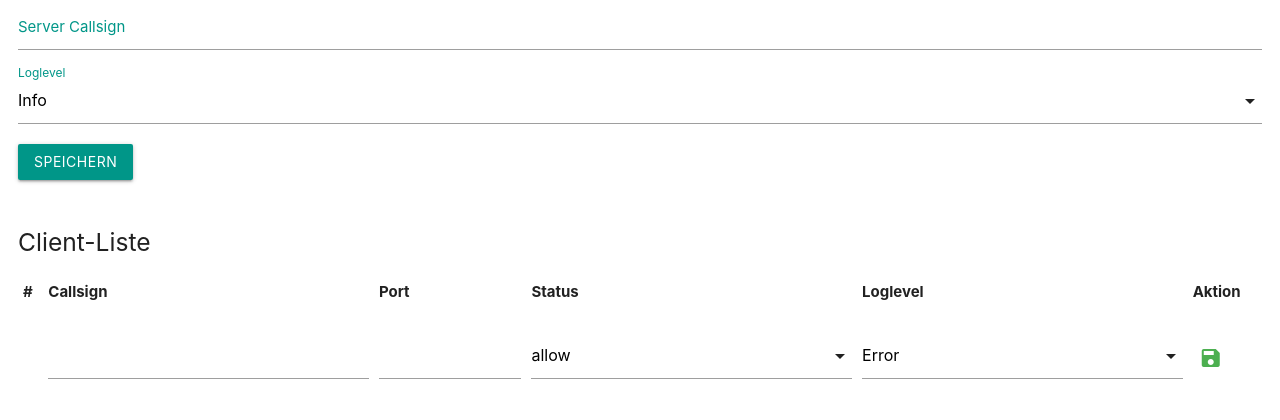
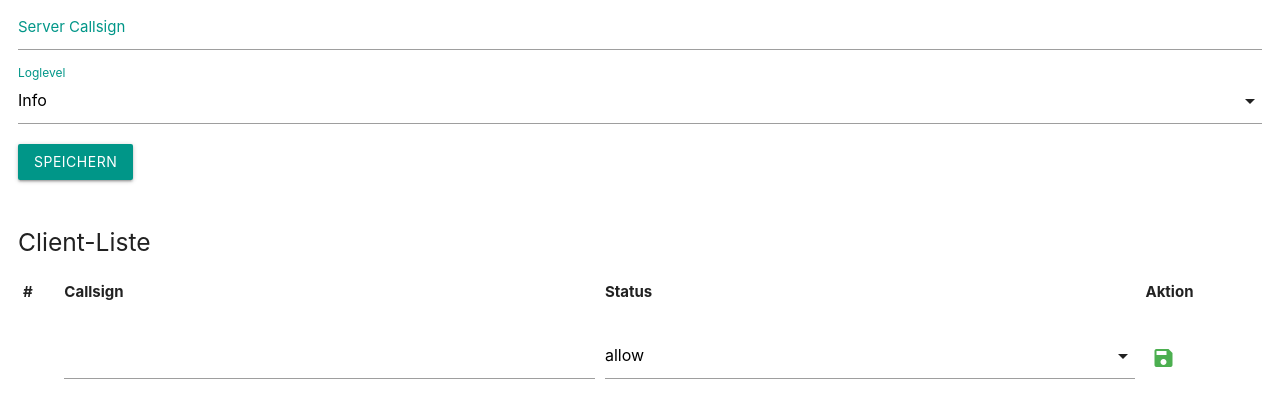
Before and after one commit to nad22/UDM-Packet-Radio-Internet-Gateway, a PHP site: page /udm-prig/ in a window 1280 px wide. Shown: the part 506-926 px from the top of the page. Run offline with PHP 8.4, Linux system fonts and the light colour scheme; the visitor is signed in with stand-in values (Sample User, id 1); data that the repository does not hold is empty.

Commit message:
removed loglevel and port from client list and database

```diff
--- a/index.php
+++ b/index.php
@@ -11,7 +11,7 @@ require_once("db.php");
 <meta name="viewport" content="width=device-width, initial-scale=1.0"/>
 <link href="https://cdnjs.cloudflare.com/ajax/libs/materialize/1.0.0/css/materialize.min.css" rel="stylesheet">
 <style>
-body {padding:18px;}
+body {padding:18px; max-width: 1400px; margin: 0 auto;}
 pre {font-size: 12px; background:#222; color:#eee; padding:10px;}
 .input-field label {color: #009688;}
 .tabs .tab a.active { color: #009688;}
@@ -22,6 +22,15 @@ td input, td select {width:95%; margin:0; font-size:1em;}
 td {vertical-align:middle;}
 .icon-btn {border:none; background:transparent; cursor:pointer;}
 .success-msg {color: #388e3c; font-weight: bold;}
+.container { max-width: 1400px; }
+@media (max-width: 768px) {
+  body { padding: 10px; }
+  table { font-size: 0.9em; }
+}
+@media (max-width: 480px) {
+  table { font-size: 0.8em; }
+  td input, td select { font-size: 0.8em; }
+}
 </style>
 </head>
 <body>
@@ -71,27 +80,18 @@ td {vertical-align:middle;}
   <h5 style="margin-top:2em;">Client-Liste</h5>
   <table class="striped" id="clienttbl">
     <thead>
-      <tr><th>#</th><th>Callsign</th><th>Port</th><th>Status</th><th>Loglevel</th><th>Aktion</th></tr>
+      <tr><th>#</th><th>Callsign</th><th>Status</th><th>Aktion</th></tr>
     </thead>
     <tbody id="clientbody"></tbody>
     <tfoot>
       <tr>
         <td></td>
         <td><input id="new_callsign" maxlength="31"></td>
-        <td><input id="new_port" type="number" min="1" max="65535"></td>
         <td>
           <select id="new_status">
             <option value="0">allow</option>
             <option value="1">deny</option>
             <option value="2">blocked</option>
-          </select>
-        </td>
-        <td>
-          <select id="new_loglevel">
-            <option value="0">Error</option>
-            <option value="1">Info</option>
-            <option value="2">Warning</option>
-            <option value="3">Debug</option>
           </select>
         </td>
         <td><button class="icon-btn" type="button" onclick="addRow()"><i class='material-icons green-text'>save</i></button></td>
@@ -161,23 +161,17 @@ function renderTable(list){
     if(editing[i]){
       body += '<tr><td>'+(i+1)+'</td>';
       body += '<td><input id="e_callsign_'+i+'" maxlength="31" value="'+(c.callsign||"")+'" /></td>';
-      body += '<td><input id="e_port_'+i+'" type="number" min="1" max="65535" value="'+(c.port||"")+'" /></td>';
       body += '<td><select id="e_status_'+i+'">';
       body += '<option value="0"'+(c.status==0?' selected':'')+'>allow</option>';
       body += '<option value="1"'+(c.status==1?' selected':'')+'>deny</option>';
       body += '<option value="2"'+(c.status==2?' selected':'')+'>blocked</option></select></td>';
-      body += '<td><select id="e_loglevel_'+i+'">';
-      for(let l=0;l<=3;l++) body += `<option value="${l}"${(c.loglevel==l?' selected':'')}>${['Error','Info','Warning','Debug'][l]}</option>`;
-      body += '</select></td>';
       body += '<td><button class="icon-btn" type="button" onclick="saveRow('+i+')"><i class="material-icons green-text">save</i></button>';
       body += '<button class="icon-btn" type="button" onclick="cancelEdit('+i+')"><i class="material-icons">cancel</i></button>';
       body += '<button class="icon-btn" type="button" onclick="delRow('+i+')"><i class="material-icons red-text">delete</i></button></td></tr>';
     } else {
       body += '<tr><td>'+(i+1)+'</td>';
       body += '<td ondblclick="editRow('+i+')">'+(c.callsign||"")+'</td>';
-      body += '<td ondblclick="editRow('+i+')">'+(c.port||"")+'</td>';
       body += '<td ondblclick="editRow('+i+')">'+statusLabel(c.status)+'</td>';
-      body += '<td ondblclick="editRow('+i+')">'+(['Error','Info','Warning','Debug'][c.loglevel]||'Info')+'</td>';
       body += '<td><button class="icon-btn" type="button" onclick="editRow('+i+')"><i class="material-icons blue-text">edit</i></button>';
       body += '<button class="icon-btn" type="button" onclick="delRow('+i+')"><i class="material-icons red-text">delete</i></button></td></tr>';
     }
@@ -190,24 +184,18 @@ function editRow(i){ editing[i]=true; renderTable(currentList); }
 function cancelEdit(i){ editing[i]=false; renderTable(currentList); }
 function saveRow(i){
   let data = { id:currentList[i].id, callsign:document.getElementById('e_callsign_'+i).value,
-    port:document.getElementById('e_port_'+i).value,
-    status:document.getElementById('e_status_'+i).value,
-    loglevel:document.getElementById('e_loglevel_'+i).value };
+    status:document.getElementById('e_status_'+i).value };
   fetch('api/client_list_save.php', {method:'POST',body:new URLSearchParams(data)}).then(fetchList);
   editing[i]=false;
 }
 function delRow(i){ if(!confirm('Wirklich löschen?')) return; fetch('api/client_list_del.php?id='+currentList[i].id).then(fetchList); }
 function addRow(){
   let data = { id:-1, callsign:document.getElementById('new_callsign').value,
-    port:document.getElementById('new_port').value,
-    status:document.getElementById('new_status').value,
-    loglevel:document.getElementById('new_loglevel').value };
-  if(!data.callsign || !data.port) { alert('Alle Felder ausfüllen!'); return; }
+    status:document.getElementById('new_status').value };
+  if(!data.callsign) { alert('Callsign eingeben!'); return; }
   fetch('api/client_list_save.php', {method:'POST',body:new URLSearchParams(data)}).then(_=>{
     document.getElementById('new_callsign').value='';
-    document.getElementById('new_port').value='';
     document.getElementById('new_status').value='0';
-    document.getElementById('new_loglevel').value='1';
     fetchList();
   });
 }
```
Also changed, not shown: api/client_list_save.php (+6 -8 lines), 1 other file.
